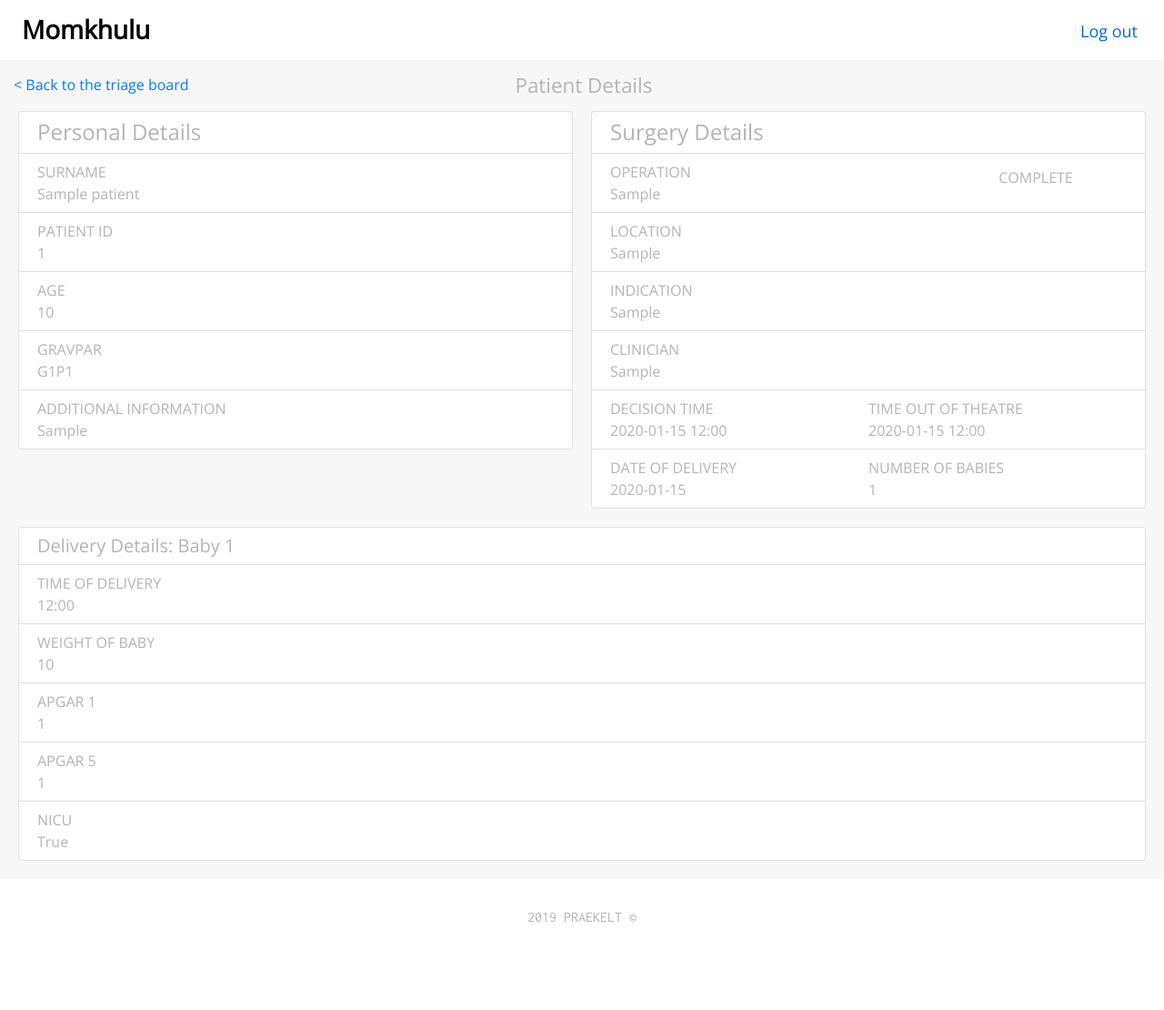
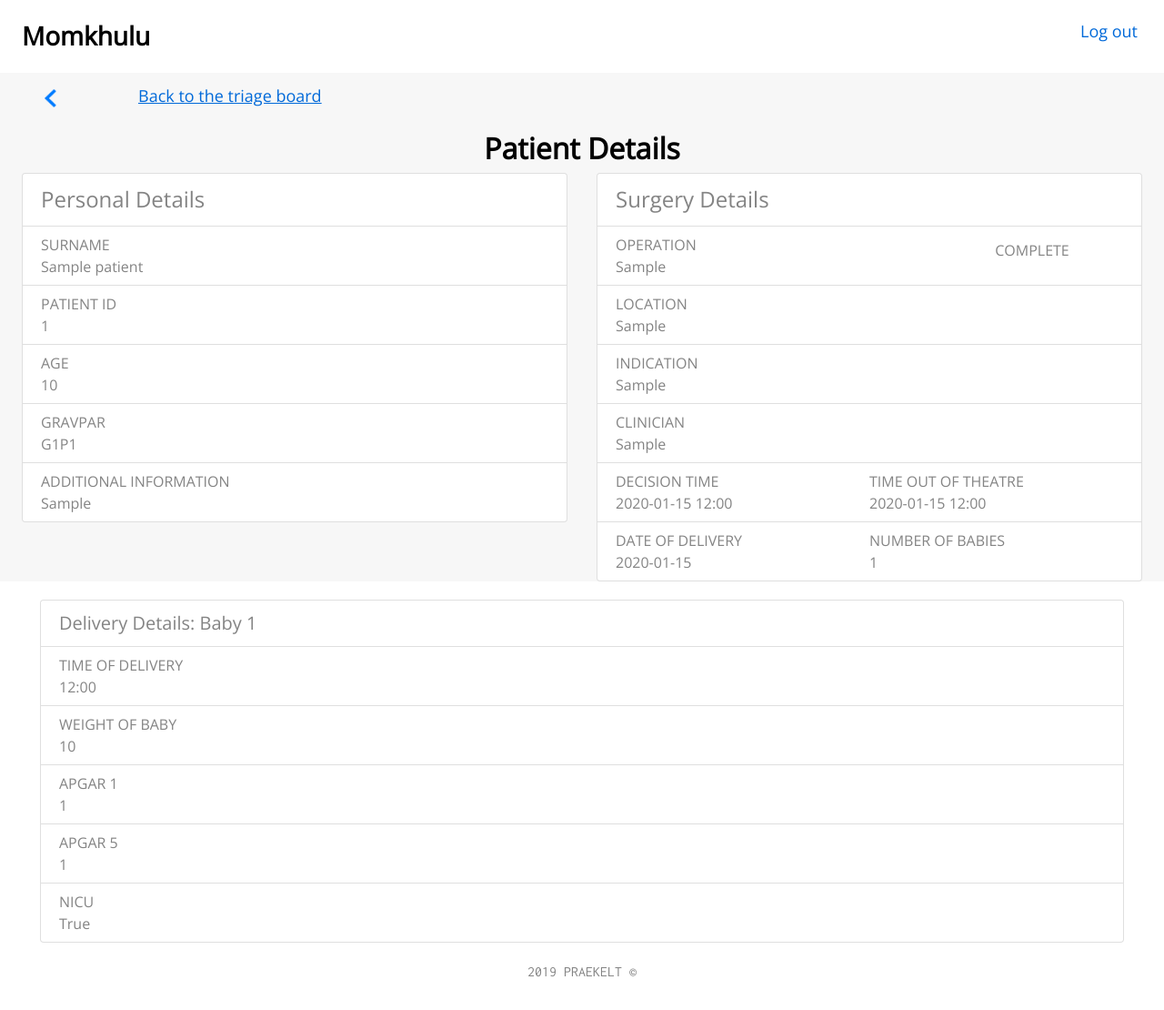
Before and after one commit to praekeltfoundation/Momkhulu, a Django app: page /patient/1 in a window 1280 px wide. Shown: the whole page at 91% size. Before the commit the page ends 1013 px from the top, so only its background shows below. Run offline with Django 3.2, Linux system fonts and the light colour scheme; a user stored in the database is signed in; tables that the repository leaves empty hold one stand-in row (values such as "Sample post"); some libraries are stand-ins or nearby versions.

Commit message:
update patient board template

```diff
--- a/cspatients/static/styles/main.scss
+++ b/cspatients/static/styles/main.scss
@@ -9,7 +9,7 @@ html,body {
 }
 
 body {
-  color: $color_gray;
+  color: $color_dark_gray;
   font-size: 16px;
   font-family: $openSansFamily;
   font-weight: normal;
@@ -20,7 +20,12 @@ body {
   width: 100%;
 }
 
-h1, h2, h3, h4, h5, h6,p  {
+h1, h2, h3, h4, h5, h6  {
+  margin: 0;
+  line-height: 1.7;
+}
+
+p {
   margin: 0;
 }
 
--- a/cspatients/templates/cspatients/patient.html
+++ b/cspatients/templates/cspatients/patient.html
@@ -1,21 +1,12 @@
 {% extends "base.html" %}
 
 {% block content %}
-
-<div class="container-fluid">
-  <div class="row">
-    <div style="background-color: #f7f7f7; text-align: center; width: 100%">
-      <p style="padding: 15px; float: left; color: #00a7ff">
-        <a href="{% url 'cspatient_view' %}">&lt; Back to the triage board</a>
-      </p>
-      <div style="padding: 15px; width: 30%; display: inline-block">
-        <h3>Patient Details</h3>
-      </div>
-      <div style="float: right; width: 218.78px;"><br/></div>
-    </div>
+<div class="patient-board">
+  <a href="{% url 'cspatient_view' %}" class="call-to-action__nav call-to-action__nav--back">Back to the triage board</a>
+  <h2 class="heading heading__hero">Patient Details</h2>
   {% if patiententry %}
-      <div style="width:100%; background-color: #f7f7f7;">
-        <div style="float:left; width:50%; padding: 0px 10px 0px 20px;">
+    <div class="patient-board--wrapper">
+      <div class="patient-board__personal">
         <ul class="list-group">
           <li class="list-group-item py-2">
             <h4>Personal Details</h4>
@@ -42,7 +33,7 @@
           </li>
         </ul>
       </div>
-          <div style="float:left; width:50%;padding: 0px 20px 0px 10px;">
+      <div class="patient-board__surgery">
         <ul class="list-group">
             <li class="list-group-item py-2">
                 <h4>Surgery Details</h4>
@@ -96,6 +87,8 @@
             </li>
         </ul>
       </div>
+  </div>
+
     <div style="width: 100%; float: left;padding: 20px;">
         {% for baby in patiententry.entry_babies.all %}
             <ul class="list-group">
@@ -132,6 +125,5 @@
     </div>
 {% endif %}
 </div>
-</div>
 
 {% endblock %}
```
Also changed, not shown: cspatients/static/styles/modules/call-to-action.scss (+14 -0 lines), cspatients/static/styles/modules/headings.scss (+7 -1 lines), cspatients/static/styles/modules/patient-board.scss (added, +14 -0 lines), cspatients/static/styles/modules/table.scss (+5 -5 lines), templates/registration/login.html (+15 -8 lines), cspatients/static/main.css, 1 other file. Lines whose indentation alone changed are shown as unchanged.
